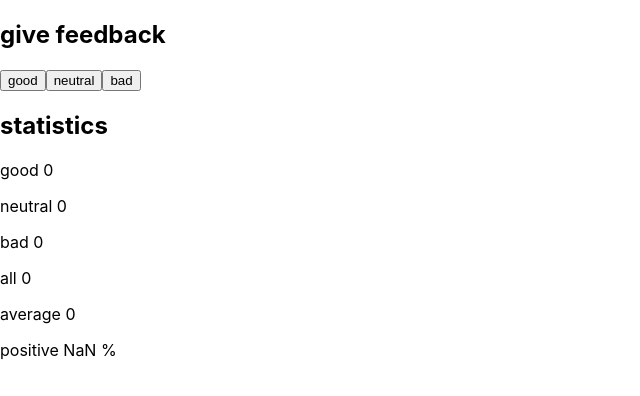
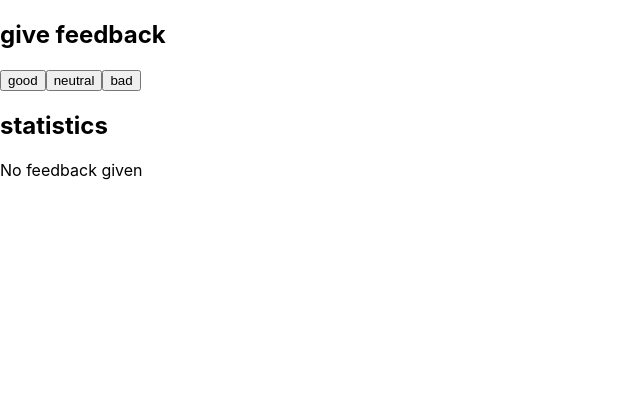
Before and after one commit to jacobdanielrose/fullstackopen_course, a React (Create React App) app in the folder part1/unicafe/: page / in a window 1280 px wide. Shown: the top 396 px of the page, without its empty margins (0-640 px from the left). Built offline with nearby package versions, Linux system fonts and the light colour scheme; the HTML template or start-up script is replaced by a standard one.

Commit message:
exercize 1.9

```diff
--- a/part1/unicafe/src/App.js
+++ b/part1/unicafe/src/App.js
@@ -14,6 +14,15 @@ const Statistics = (props) => {
     neutralValue,
     badValue
   } = props
+
+  if (!(goodValue || neutralValue || badValue)) {
+    return (
+      <>
+        <h2>statistics</h2>
+        <p>No feedback given</p>
+      </>
+    )
+  }
 
   return (
     <>
```
